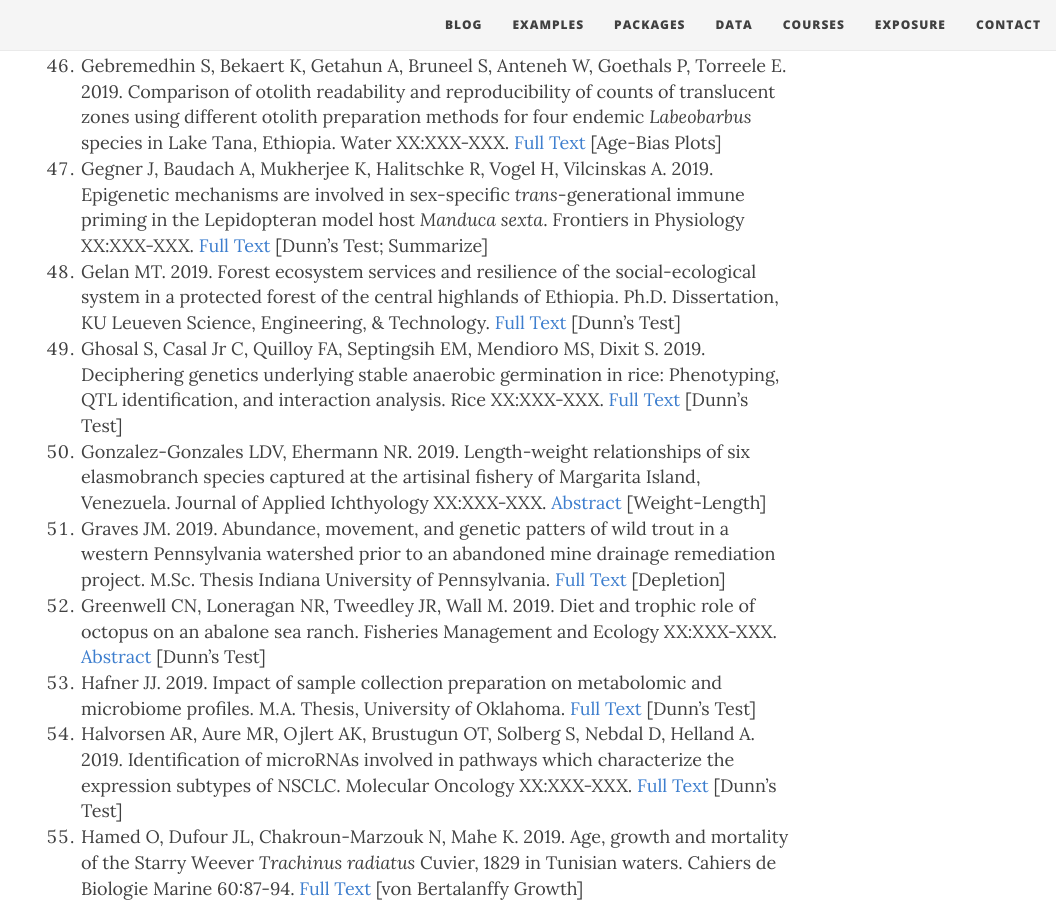
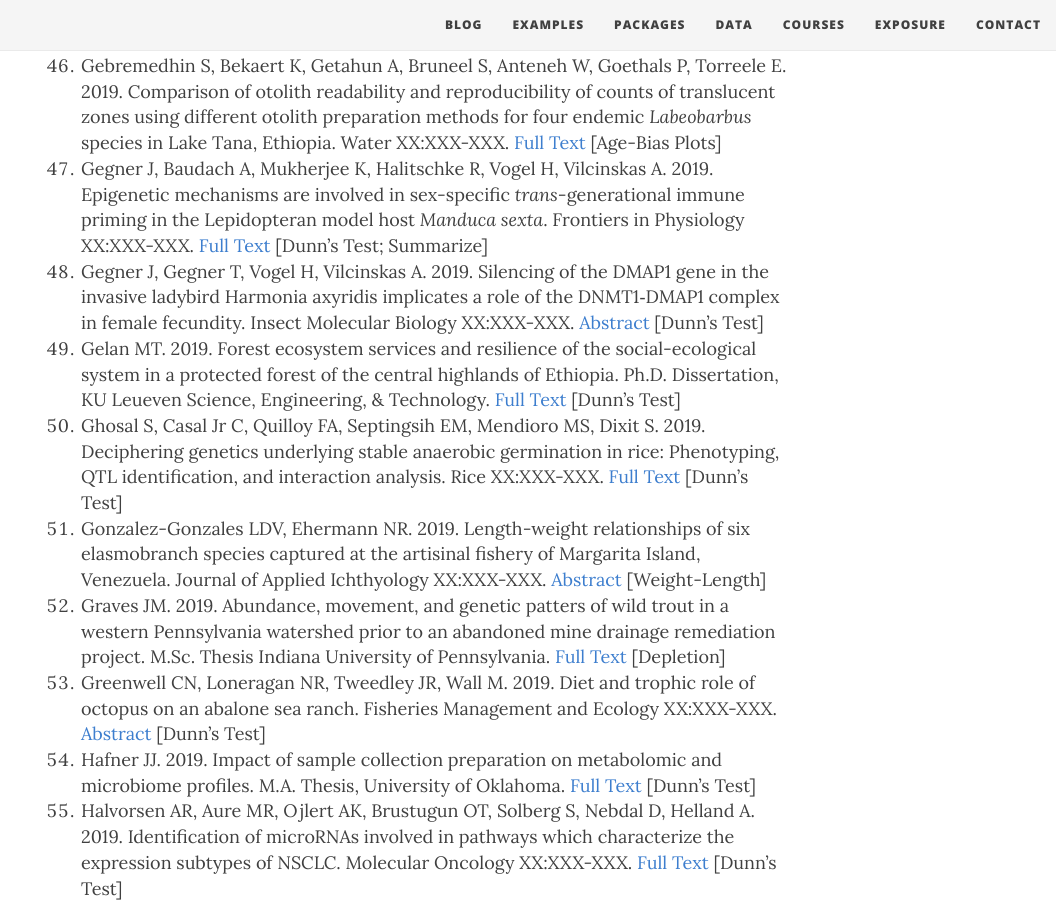
Before and after one commit to droglenc/fishR, a Jekyll site: the page built from exposure/exposure-citations19.md, in a window 1280 px wide and 900 px high, scrolled down 4406 px. Shown: the whole window, without its empty margins (224-1280 px from the left). Built offline with Jekyll 4.4.1, drawn with Linux system fonts in a browser that asks for light colours; nearby versions of some CDN libraries; some of the changed lines change nothing that is shown.

Commit message:
Update exposure-citations19.md

```diff
--- a/exposure/exposure-citations19.md
+++ b/exposure/exposure-citations19.md
@@ -5,7 +5,7 @@ subtitle: fishR and FSA is Being Used!!
 css: "/css/exposure-citation.css"
 ---
 
-The [**IFAR** book](http://derekogle.com/IFAR/), **fishR** website, or the **FSA** package were cited in the following <span id="contact-div">124</span> publications.
+The [**IFAR** book](http://derekogle.com/IFAR/), **fishR** website, or the **FSA** package were cited in the following <span id="contact-div">125</span> publications.
 
 1. Achilleos K, Smith AM, Gordon DP. 2019. The articulated bryozoan genus *Cellaria* in the southern Zealandian Region: distribution and associated fauna. Marine Biodiversiety XX:XXX-XXX. [Abstract](https://link.springer.com/article/10.1007/s12526-019-01009-y) [???]
 1. Albert LT, Junge C, Myrlund MK. 2019. Young mums are rebuilding the Spurdog stock (*Squalus acanthias* L.) in Norwegian waters. ICES Journal of Marine Science XX:XXX-XXX. [Abstract](https://academic.oup.com/icesjms/advance-article-abstract/doi/10.1093/icesjms/fsz156/5543885) [???]
@@ -55,6 +55,7 @@ amphibian conservation. Aquatic Conservation: Marine and Freshwater Ecosystems X
 1. Garcia-Seoane R, Fernandez JA, Chila A, Aboal JR. 2019. Improving the uptake of pollutants in moss bags: The wind effect. Ecological Indicators XX:XXX-XXX. [Abstract](https://www.sciencedirect.com/science/article/pii/S1470160X19305692) [???]
 1. Gebremedhin S, Bekaert K, Getahun A, Bruneel S, Anteneh W, Goethals P, Torreele E. 2019. Comparison of otolith readability and reproducibility of counts of translucent zones using different otolith preparation methods for four endemic *Labeobarbus* species in Lake Tana, Ethiopia. Water XX:XXX-XXX. [Full Text](https://www.mdpi.com/2073-4441/11/7/1336/pdf) [Age-Bias Plots]
 1. Gegner J, Baudach A, Mukherjee K, Halitschke R, Vogel H, Vilcinskas A. 2019. Epigenetic mechanisms are involved in sex-specific *trans*-generational immune priming in the Lepidopteran model host *Manduca sexta*. Frontiers in Physiology XX:XXX-XXX. [Full Text](https://www.frontiersin.org/articles/10.3389/fphys.2019.00137/full) [Dunn's Test; Summarize]
+1. Gegner J, Gegner T, Vogel H, Vilcinskas A. 2019. Silencing of the DMAP1 gene in the invasive ladybird Harmonia axyridis implicates a role of the DNMT1‐DMAP1 complex in female fecundity. Insect Molecular Biology XX:XXX-XXX. [Abstract](https://onlinelibrary-wiley-com.ezproxy.uwsp.edu/doi/abs/10.1111/imb.12616) [Dunn's Test]
 1. Gelan MT. 2019. Forest ecosystem services and resilience of the social-ecological system in a protected forest of the central highlands of Ethiopia. Ph.D. Dissertation, KU Leueven Science, Engineering, & Technology. [Full Text](https://lirias.kuleuven.be/retrieve/537647) [Dunn's Test]
 1. Ghosal S, Casal Jr C, Quilloy FA, Septingsih EM, Mendioro MS, Dixit S. 2019. Deciphering genetics underlying stable anaerobic germination in rice: Phenotyping, QTL identification, and interaction analysis. Rice XX:XXX-XXX. [Full Text](https://thericejournal.springeropen.com/articles/10.1186/s12284-019-0305-y) [Dunn's Test]
 1. Gonzalez-Gonzales LDV, Ehermann NR. 2019. Length-weight relationships of six elasmobranch species captured at the artisinal fishery of Margarita Island, Venezuela. Journal of Applied Ichthyology XX:XXX-XXX. [Abstract](https://onlinelibrary.wiley.com/doi/abs/10.1111/jai.13832) [Weight-Length]
```
